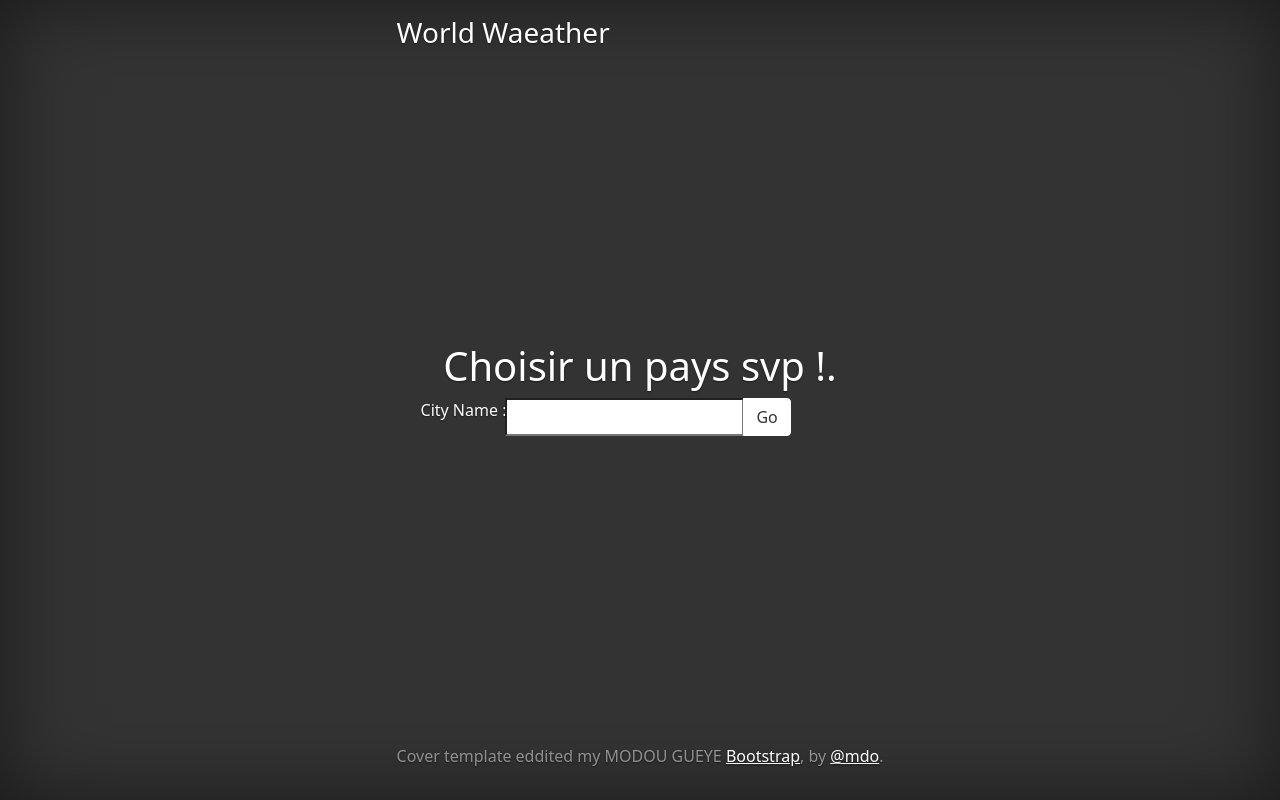
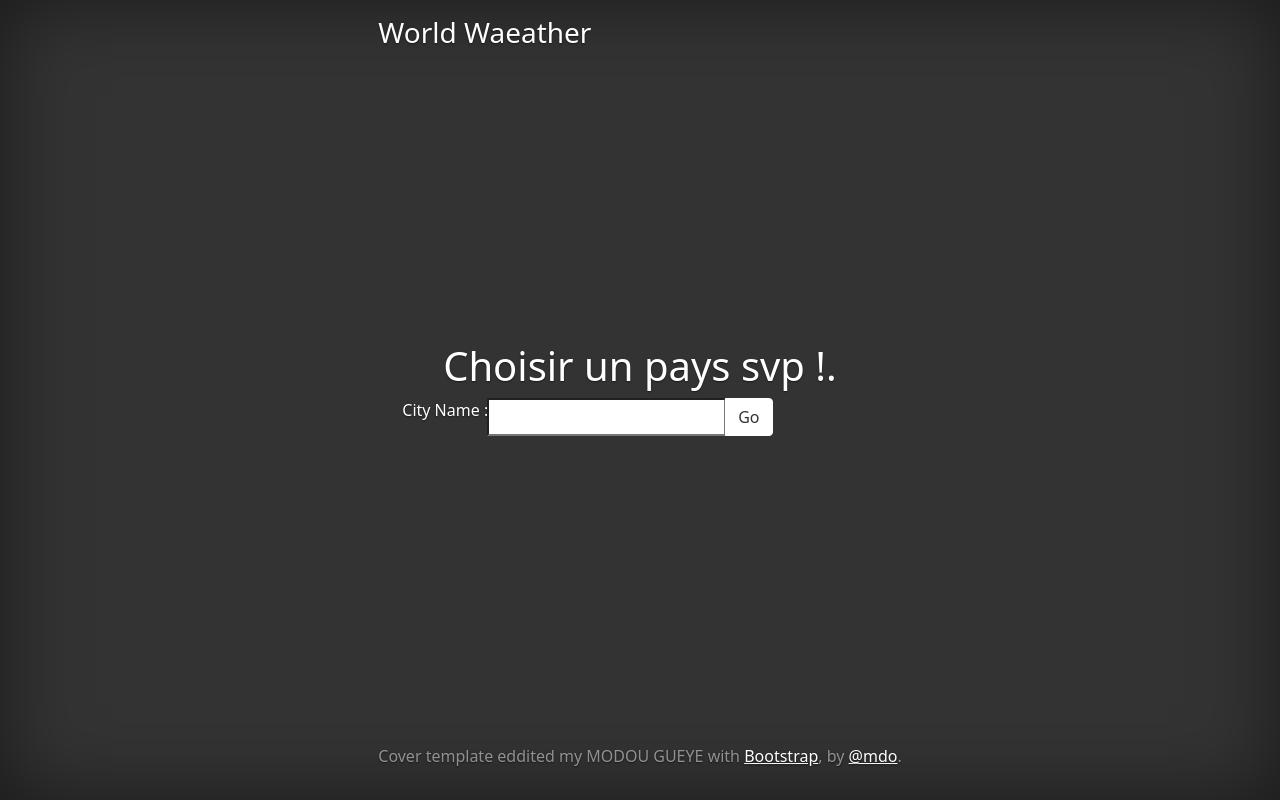
Before and after one commit to doumova/weatherApp, a website: page index.html in a window 1280 px wide. Drawn offline with nearby package versions, Linux system fonts and the light colour scheme.

Commit message:
second.1 edit

```diff
--- a/index.html
+++ b/index.html
@@ -72,7 +72,7 @@
 
       <footer class="mastfoot mt-auto">
         <div class="inner">
-          <p>Cover template eddited my MODOU GUEYE <a href="https://getbootstrap.com/">Bootstrap</a>, by <a href="https://twitter.com/mdo">@mdo</a>.</p>
+          <p>Cover template eddited my MODOU GUEYE with <a href="https://getbootstrap.com/">Bootstrap</a>, by <a href="https://twitter.com/mdo">@mdo</a>.</p>
         </div>
       </footer>
     </div>
```
